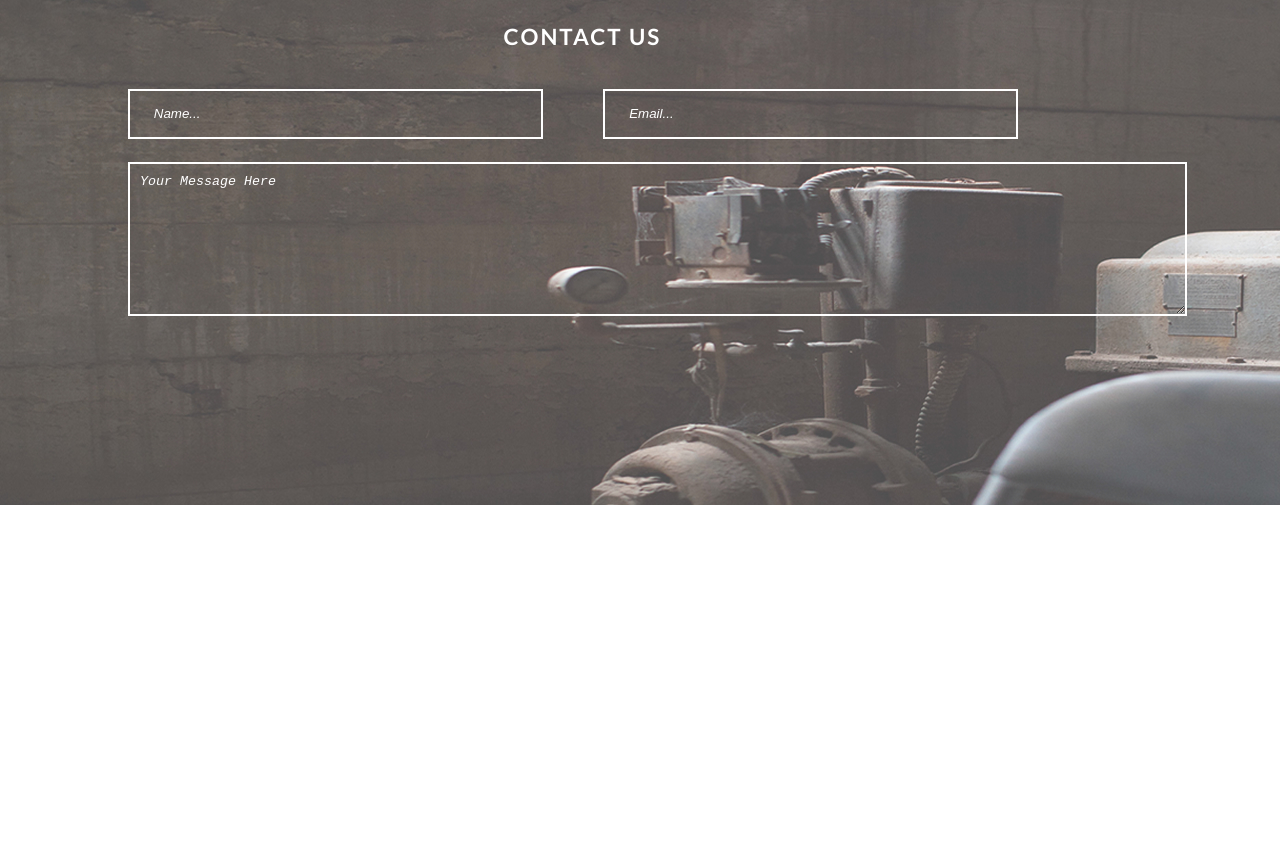
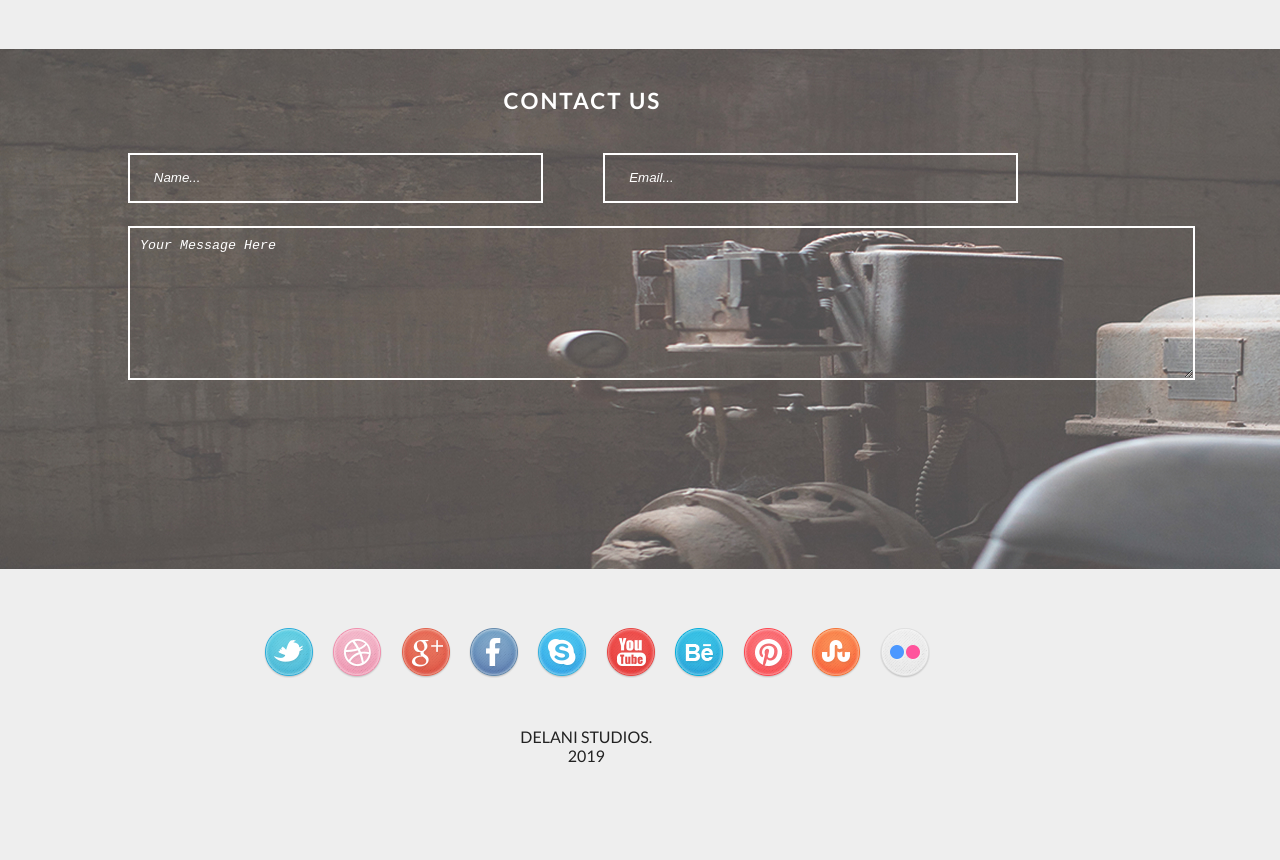
Before and after one commit to AishaSharif/Delani-Studios, a plain HTML site: page index.html in a window 1280 px wide. Shown: the part 2758-3618 px from the top of the page. Before the commit the page ends 3263 px from the top, so only its background shows below. Drawn offline with Linux system fonts and the light colour scheme.

Commit message:
Add Footer

```diff
--- a/index.html
+++ b/index.html
@@ -68,8 +68,27 @@
 				<input type="text" name="name" placeholder="Name...">
 				<input type="email" name="email" placeholder="Email...">
 			</div>
-			<textarea name="message" id="message" cols="130" rows="10" placeholder="Your Message Here"></textarea>
+			<textarea name="message" id="message" cols="131" rows="10" placeholder="Your Message Here"></textarea>
 		</form>
 	</section>
+
+	<footer class="footer">
+		<div class="social--icons">
+			<img src="assets/social_icons/twitter.png" alt="Twitter">
+			<img src="assets/social_icons/dribble.png" alt="Dribble">
+			<img src="assets/social_icons/g_plus.png" alt="Google Plus">
+			<img src="assets/social_icons/facebook.png" alt="Facebook">
+			<img src="assets/social_icons/skype.png" alt="Skype">
+			<img src="assets/social_icons/you_tube.png" alt="Youtube">
+			<img src="assets/social_icons/behance.png" alt="Behance">
+			<img src="assets/social_icons/pinterest.png" alt="Pinterest">
+			<img src="assets/social_icons/stumble_upon.png" alt="Stumble Upon">
+			<img src="assets/social_icons/flickr.png" alt="Flickr">
+		</div>
+		<div class="copyright">
+			<div class="company-name">DELANI STUDIOS.</div>
+			<div class="year">2019</span>
+		</div>
+	</footer>
 </body>
 </html>
--- a/style.css
+++ b/style.css
@@ -6,7 +6,7 @@
 body{
     font-family: 'Lato', sans-serif;
     font-size: 16px;
-    background-color: #fff;
+    background-color: #eee;
     color: #777777;
 }
 h3{
@@ -85,6 +85,7 @@ h3{
 .portfolio{
     width: 88%;
     margin-left: 6%;
+    margin-bottom: 5%;
 }
 .portfolio-title{
     padding-top: 4.5%;
@@ -131,3 +132,18 @@ h3{
     font-style: italic;
     padding: 10px;
 }
+.footer{
+    height: 30vh;
+    margin-top: 4%;
+    width: 60%;
+    margin-left: 20%;
+}
+.footer img{
+    padding: 1%;
+}
+.copyright{
+    text-align: center;
+    margin-top: 5%;
+    color: #222;
+    margin-right: 14%;
+}
```
